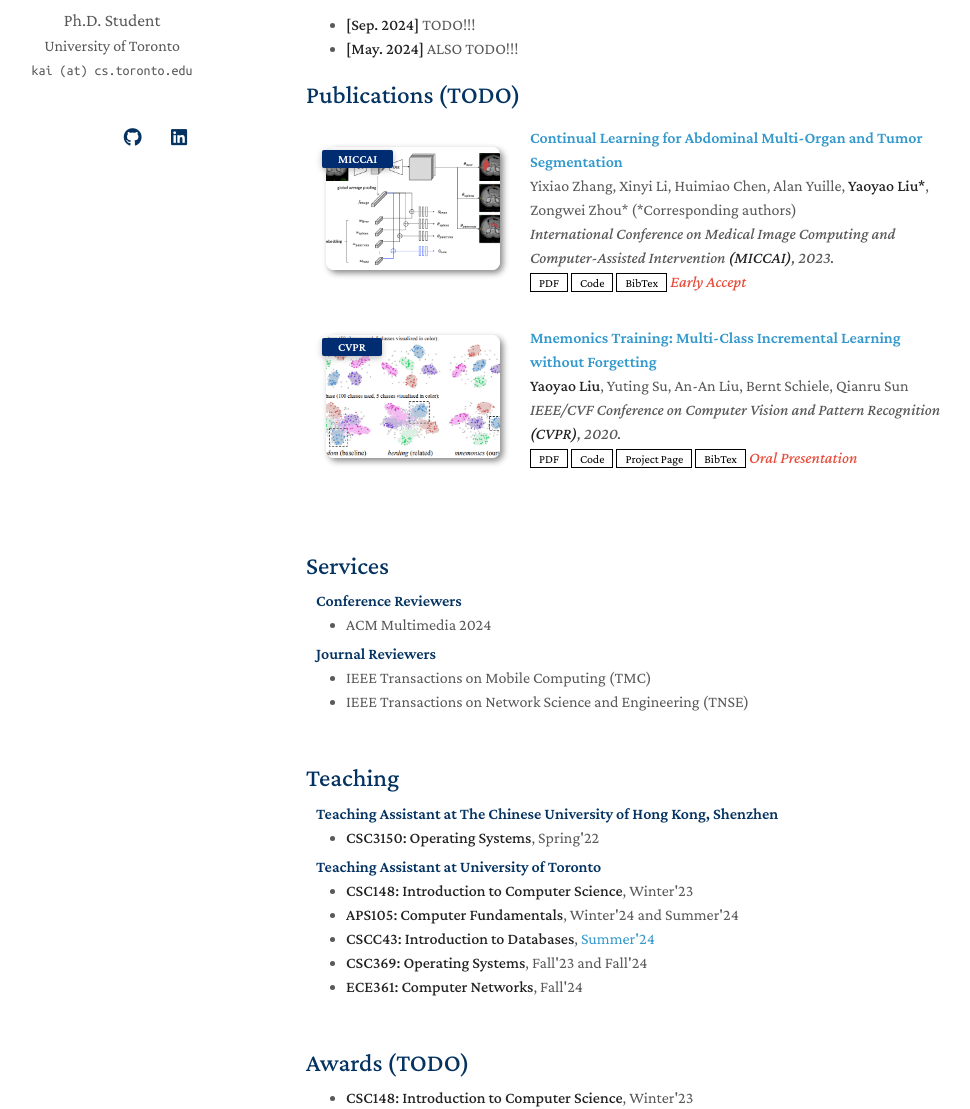
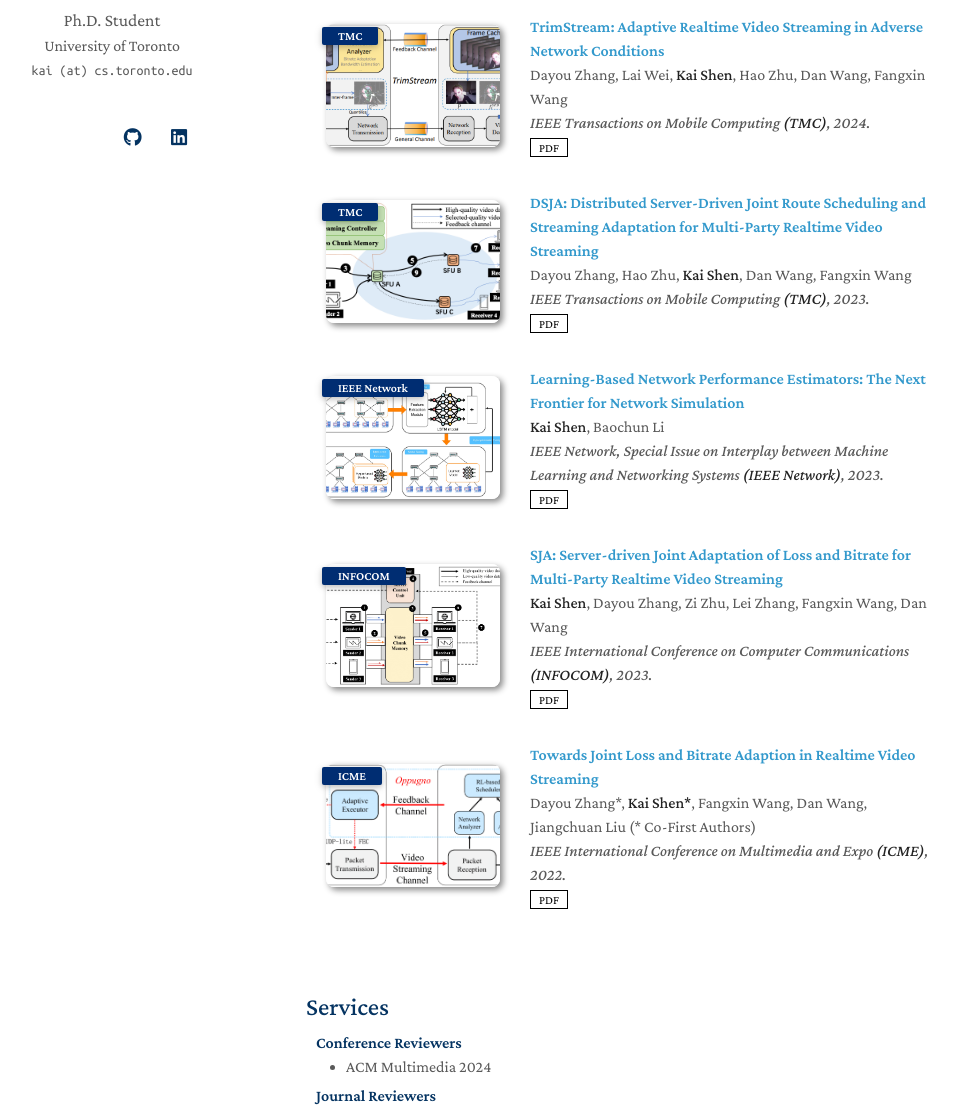
Before and after one commit to kai6808/kai6808.github.io, a Jekyll site: the page built from index.md, in a window 1280 px wide and 1400 px high, scrolled down 238 px. Shown: the part 291-1400 px from the top of the window, without its empty margins (164-1134 px from the left). Built offline with Jekyll 4.4.1, drawn with Linux system fonts in a browser that asks for light colours; a style sheet for code colours, icons or effects is not loaded; our own code applies the rules of GitHub Pages for plain Markdown files; some of the changed text lies outside the part shown.

Commit message:
Updated publications.

```diff
--- a/_config.yml
+++ b/_config.yml
@@ -18,7 +18,7 @@ canonical: https://www.kaishen.ca/
 google_scholar: https://scholar.google.ca/citations?user=tS91ML8AAAAJ&hl=en
 cv_link: assets/files/curriculum_vitae.pdf
 github_link: https://github.com/kai6808
-linkedin: https://www.linkedin.com/
+linkedin: https://www.linkedin.com/in/kai-shen-6429a7219/
 # twitter: https://twitter.com/
 
 # Images (e.g., your profile picture and your website's favicon)
--- a/_data/publications.yml
+++ b/_data/publications.yml
@@ -1,22 +1,52 @@
 main:
 
-  - title: Continual Learning for Abdominal Multi-Organ and Tumor Segmentation
-    authors: Yixiao Zhang, Xinyi Li, Huimiao Chen, Alan Yuille, <strong>Yaoyao Liu*</strong>, Zongwei Zhou* (*Corresponding authors)
-    conference_short: MICCAI
-    conference: International Conference on Medical Image Computing and Computer-Assisted Intervention <strong>(MICCAI)</strong>, 2023.
-    pdf: https://arxiv.org/pdf/2306.00988.pdf
-    code: https://github.com/MrGiovanni/ContinualLearning
-    bibtex: https://bib.yliu.me/MICCAI23.txt
-    image: ./assets/img/teaser_example_2.png
-    notes: Early Accept
+  - title: "TrimStream: Adaptive Realtime Video Streaming in Adverse Network Conditions"
+    authors: Dayou Zhang, Lai Wei, <strong>Kai Shen</strong>, Hao Zhu, Dan Wang, Fangxin Wang
+    conference_short: TMC
+    conference: IEEE Transactions on Mobile Computing <strong>(TMC)</strong>, 2024.
+    pdf: https://www.computer.org/csdl/journal/tm/5555/01/10530178/1WUz4CrGSgE
+    # bibtex: https://bib.yliu.me/MICCAI23.txt
+    image: ./assets/img/publications/tmc24.png
 
-  - title: "Mnemonics Training: Multi-Class Incremental Learning without Forgetting"
-    authors: <strong>Yaoyao Liu</strong>, Yuting Su, An-An Liu, Bernt Schiele, Qianru Sun
-    conference_short: CVPR
-    conference: IEEE/CVF Conference on Computer Vision and Pattern Recognition <strong>(CVPR)</strong>, 2020.
-    pdf: https://arxiv.org/pdf/2002.10211.pdf
-    code: https://github.com/yaoyao-liu/class-incremental-learning/tree/main/mnemonics-training
-    page: https://class-il.mpi-inf.mpg.de/mnemonics/
-    bibtex: https://class-il.mpi-inf.mpg.de/mnemonics/
-    notes: Oral Presentation
-    image: ./assets/img/teaser_example.png
+  - title: "DSJA: Distributed Server-Driven Joint Route Scheduling and Streaming Adaptation for Multi-Party Realtime Video Streaming"
+    authors: Dayou Zhang, Hao Zhu, <strong>Kai Shen</strong>, Dan Wang, Fangxin Wang
+    conference_short: TMC
+    conference: IEEE Transactions on Mobile Computing <strong>(TMC)</strong>, 2023.
+    pdf: https://ieeexplore.ieee.org/document/10354029
+    # bibtex: https://bib.yliu.me/MICCAI23.txt
+    image: ./assets/img/publications/tmc23.png
+
+  - title: "Learning-Based Network Performance Estimators: The Next Frontier for Network Simulation"
+    authors: <strong>Kai Shen</strong>, Baochun Li
+    conference_short: IEEE Network
+    conference: IEEE Network, Special Issue on Interplay between Machine Learning and Networking Systems <strong>(IEEE Network)</strong>, 2023.
+    pdf: ./assets/files/publications/ieeenetwork23.pdf
+    # bibtex: https://bib.yliu.me/MICCAI23.txt
+    image: ./assets/img/publications/ieeenetwork23.png
+
+  - title: "SJA: Server-driven Joint Adaptation of Loss and Bitrate for Multi-Party Realtime Video Streaming"
+    authors: <strong>Kai Shen</strong>, Dayou Zhang, Zi Zhu, Lei Zhang, Fangxin Wang, Dan Wang
+    conference_short: INFOCOM
+    conference: IEEE International Conference on Computer Communications <strong>(INFOCOM)</strong>, 2023.
+    pdf: ./assets/files/publications/infocom23.pdf
+    # bibtex: https://bib.yliu.me/MICCAI23.txt
+    image: ./assets/img/publications/infocom23.png
+
+  - title: "Towards Joint Loss and Bitrate Adaption in Realtime Video Streaming"
+    authors: Dayou Zhang*, <strong>Kai Shen*</strong>, Fangxin Wang, Dan Wang, Jiangchuan Liu (* Co-First Authors)
+    conference_short: ICME
+    conference: IEEE International Conference on Multimedia and Expo <strong>(ICME)</strong>, 2022.
+    pdf: ./assets/files/publications/icme22.pdf
+    # bibtex: https://bib.yliu.me/MICCAI23.txt
+    image: ./assets/img/publications/icme22.png
+
+  # - title: "Mnemonics Training: Multi-Class Incremental Learning without Forgetting"
+  #   authors: <strong>Yaoyao Liu</strong>, Yuting Su, An-An Liu, Bernt Schiele, Qianru Sun
+  #   conference_short: CVPR
+  #   conference: IEEE/CVF Conference on Computer Vision and Pattern Recognition <strong>(CVPR)</strong>, 2020.
+  #   pdf: https://arxiv.org/pdf/2002.10211.pdf
+  #   code: https://github.com/yaoyao-liu/class-incremental-learning/tree/main/mnemonics-training
+  #   page: https://class-il.mpi-inf.mpg.de/mnemonics/
+  #   bibtex: https://class-il.mpi-inf.mpg.de/mnemonics/
+  #   notes: Oral Presentation
+  #   image: ./assets/img/teaser_example.png
--- a/_includes/awards.md
+++ b/_includes/awards.md
@@ -1,7 +1,11 @@
 <h1 id="awards"></h1>
 
-<h2 style="margin: 50px 0px 10px;">Awards (TODO)</h2>
+<h2 style="margin: 50px 0px 10px;">Awards</h2>
 
 <ul style="margin:0 0 5px;">
-  <li><strong>CSC148: Introduction to Computer Science</strong>, Winter'23</li>
+  <li>The Edward S. Rogers Sr. Graduate Scholarships, University of Toronto, 2022-2024</li>
+  <li>School of Data Science Dean's List Award, CUHK(SZ) 2019-2022</li>
+  <li>The 17th and 18th Round Undergraduate Research Awards, CUHK(SZ), 2021-2022</li>
+  <li>Academic Performance Scholarship, CUHK(SZ), 2020-2021</li>
+  <li>Bowen Scholarship, CUHK(SZ), 2018-2022</li>
 </ul>
--- a/_includes/publications.md
+++ b/_includes/publications.md
@@ -1,4 +1,4 @@
-<h2 id="publications" style="margin: 2px 0px -15px;">Publications (TODO)</h2>
+<h2 id="publications" style="margin: 2px 0px -15px;">Publications</h2>
 
 <div class="publications">
 <ol class="bibliography">
--- a/index.md
+++ b/index.md
@@ -26,11 +26,6 @@ Earlier, my work focused on server-driven adaptive realtime video streaming.
 - **Operating Systems:** memory management, cloud computing
 - **Computer Networks:** network simulation, multimeida streaming
 
-## News (TODO)
-
-- **[Sep. 2024]** TODO!!!
-- **[May. 2024]** ALSO TODO!!!
-
 {% include_relative _includes/publications.md %}
 
 {% include_relative _includes/services.md %}
```
Also changed, not shown: assets/img/publications/icme22.png (added), assets/img/publications/ieeenetwork23.png (added), assets/img/publications/infocom23.png (added), assets/img/publications/tmc23.png (added), assets/img/publications/tmc24.png (added), 5 other files.
